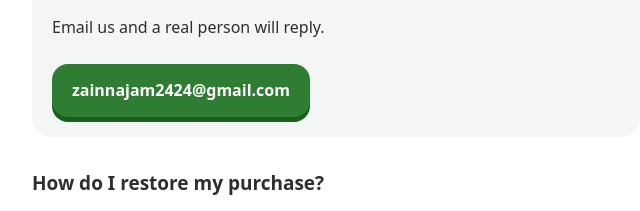
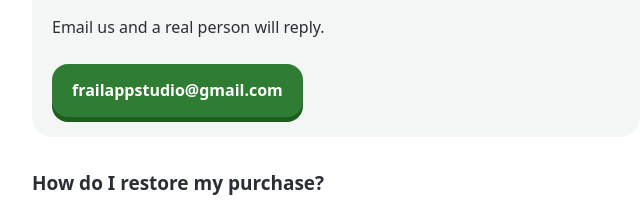
Before and after one commit to zainnajamkhan/nicfree, a plain HTML site: page site/index.html in a window 1280 px wide. Shown: the part 196-407 px from the top of the page, 304-944 px from the left. Drawn offline with Linux system fonts and the light colour scheme.

Commit message:
Support email is now frailappstudio@gmail.com
Co-Authored-By: Claude Opus 5.5 <noreply@anthropic.com>

```diff
--- a/site/index.html
+++ b/site/index.html
@@ -48,7 +48,7 @@
   <div class="card">
     <strong>Need help?</strong>
     <p>Email us and a real person will reply.</p>
-    <a class="contact" href="mailto:zainnajam2424@gmail.com">zainnajam2424@gmail.com</a>
+    <a class="contact" href="mailto:frailappstudio@gmail.com">frailappstudio@gmail.com</a>
   </div>
 
   <h2>How do I restore my purchase?</h2>
```
Also changed, not shown: site/privacy.html (+1 -1 lines), 2 other files.
